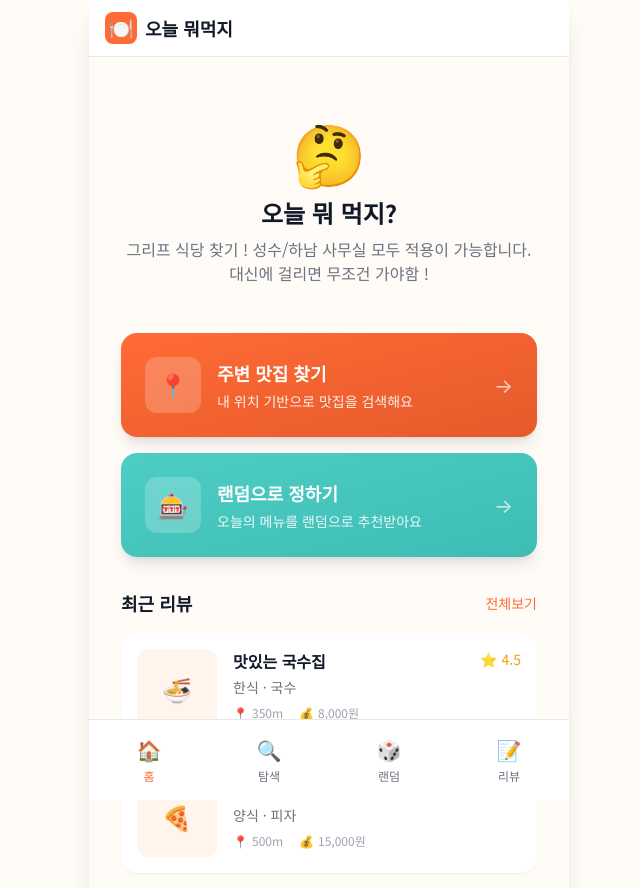
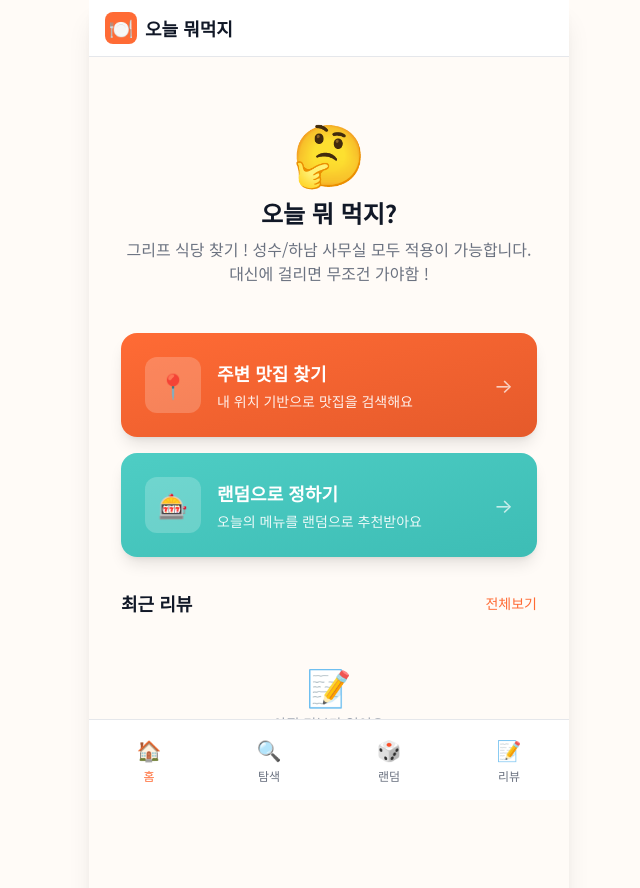
Before and after one commit to sunghyeonhwang/today-eat, a website: page index.html in a window 1280 px wide. Shown: the whole page, without its empty margins (311-951 px from the left). Drawn offline with nearby package versions, Linux system fonts and the light colour scheme.

Commit message:
홈 화면 더미 리뷰 데이터 제거

```diff
--- a/index.html
+++ b/index.html
@@ -118,67 +118,18 @@
           </button>
         </div>
 
-        <!-- Recent Reviews Section -->
-        <section class="mb-8" aria-labelledby="recent-reviews-title">
+        <!-- Recent Reviews Section (동적으로 로드됨) -->
+        <section id="home-recent-reviews" class="mb-8" aria-labelledby="recent-reviews-title">
           <div class="flex items-center justify-between mb-4 px-4">
             <h2 id="recent-reviews-title" class="text-lg font-bold text-gray-900">최근 리뷰</h2>
             <a href="#screen-reviews" class="text-sm text-primary font-medium" data-nav="reviews">전체보기</a>
           </div>
-
           <div class="flex flex-col gap-4 px-4">
-            <!-- Restaurant Card 1 -->
-            <article class="flex gap-4 p-4 bg-white rounded-2xl shadow-sm hover:shadow-md hover:-translate-y-0.5 transition-all">
-              <div class="w-20 h-20 bg-bg-secondary rounded-xl flex items-center justify-center text-2xl flex-shrink-0">
-                <span aria-hidden="true">🍜</span>
-              </div>
-              <div class="flex-1 min-w-0">
-                <div class="flex items-start justify-between mb-1">
-                  <h3 class="text-base font-semibold text-gray-900 truncate">맛있는 국수집</h3>
-                  <div class="flex items-center gap-1 text-sm text-amber-500 flex-shrink-0">
-                    <span aria-hidden="true">⭐</span>
-                    <span>4.5</span>
-                  </div>
-                </div>
-                <p class="text-sm text-gray-500 mb-2">한식 · 국수</p>
-                <div class="flex items-center gap-4 text-xs text-gray-400">
-                  <span class="flex items-center gap-1">
-                    <span aria-hidden="true">📍</span>
-                    <span>350m</span>
-                  </span>
-                  <span class="flex items-center gap-1">
-                    <span aria-hidden="true">💰</span>
-                    <span>8,000원</span>
-                  </span>
-                </div>
-              </div>
-            </article>
-
-            <!-- Restaurant Card 2 -->
-            <article class="flex gap-4 p-4 bg-white rounded-2xl shadow-sm hover:shadow-md hover:-translate-y-0.5 transition-all">
-              <div class="w-20 h-20 bg-bg-secondary rounded-xl flex items-center justify-center text-2xl flex-shrink-0">
-                <span aria-hidden="true">🍕</span>
-              </div>
-              <div class="flex-1 min-w-0">
-                <div class="flex items-start justify-between mb-1">
-                  <h3 class="text-base font-semibold text-gray-900 truncate">피자파티</h3>
-                  <div class="flex items-center gap-1 text-sm text-amber-500 flex-shrink-0">
-                    <span aria-hidden="true">⭐</span>
-                    <span>4.8</span>
-                  </div>
-                </div>
-                <p class="text-sm text-gray-500 mb-2">양식 · 피자</p>
-                <div class="flex items-center gap-4 text-xs text-gray-400">
-                  <span class="flex items-center gap-1">
-                    <span aria-hidden="true">📍</span>
-                    <span>500m</span>
-                  </span>
-                  <span class="flex items-center gap-1">
-                    <span aria-hidden="true">💰</span>
-                    <span>15,000원</span>
-                  </span>
-                </div>
-              </div>
-            </article>
+            <div class="text-center py-8 text-gray-400">
+              <span class="text-4xl mb-2 block">📝</span>
+              <p class="text-sm">아직 리뷰가 없어요</p>
+              <p class="text-xs mt-1">첫 번째 리뷰를 작성해보세요!</p>
+            </div>
           </div>
         </section>
       </section>
```
